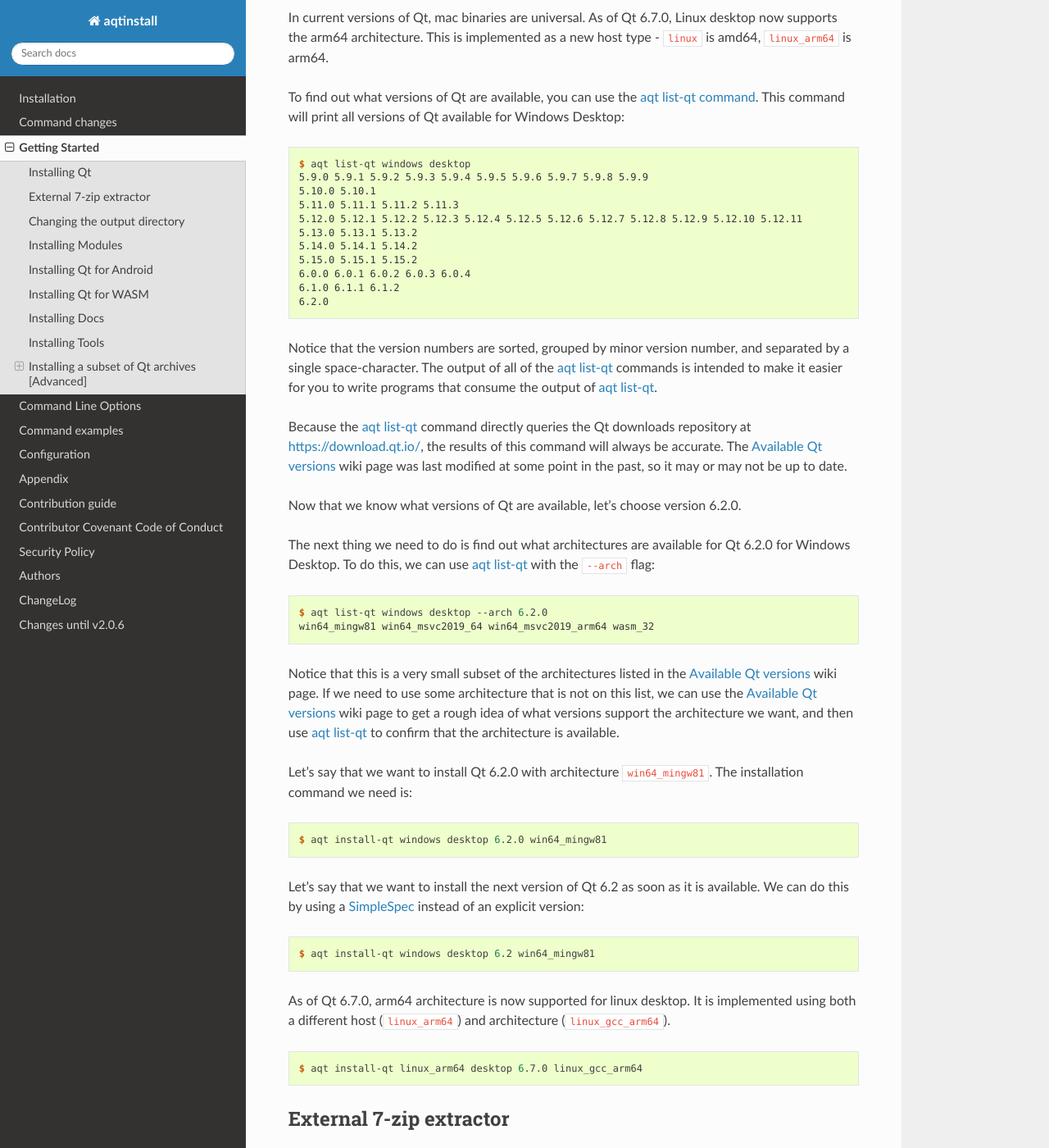
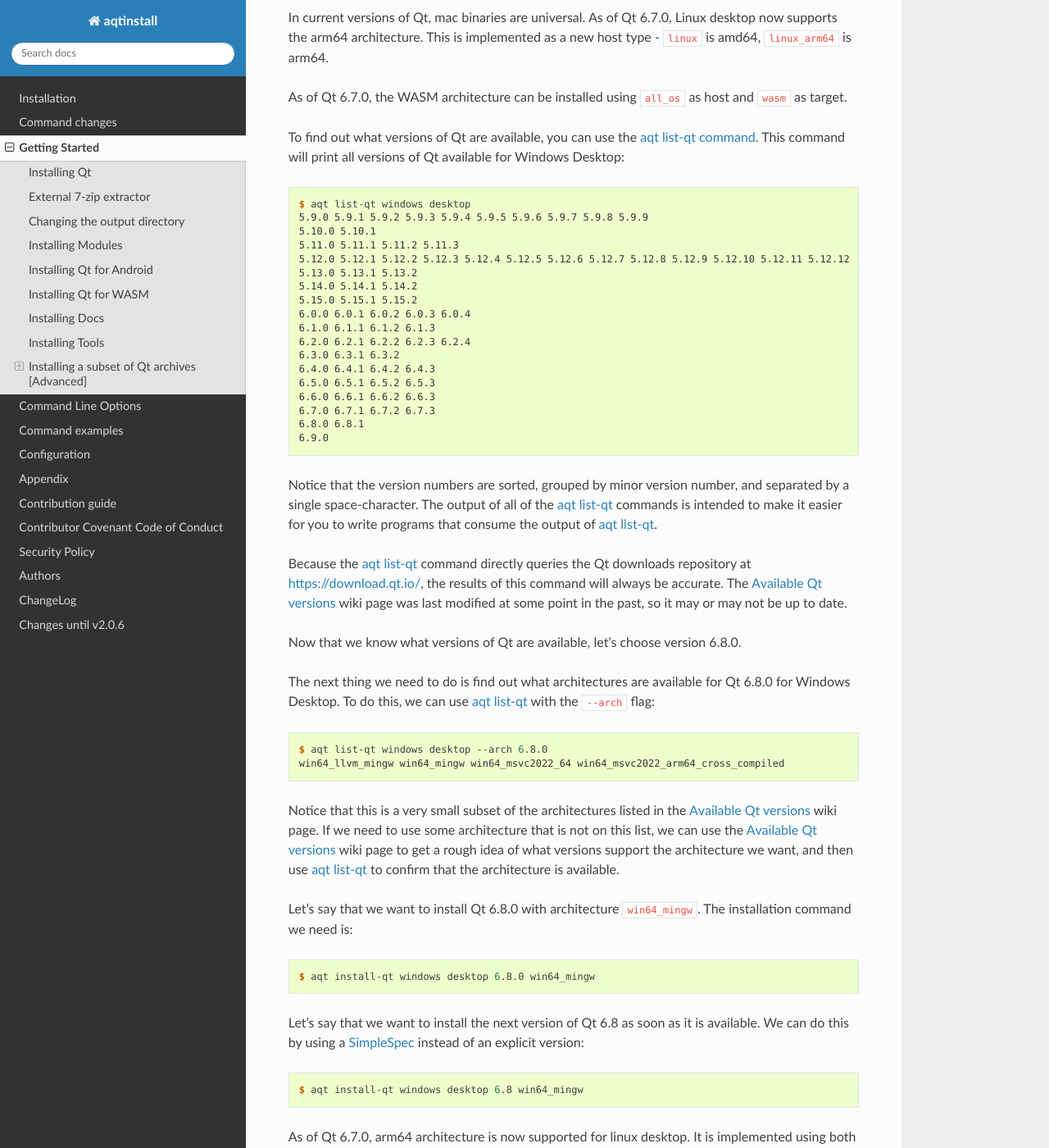
Before and after one commit to miurahr/aqtinstall, a Sphinx documentation site: the page built from docs/getting_started.rst, in a window 1280 px wide and 1400 px high, scrolled down 882 px. Shown: the whole window at 82% size. Built offline with Sphinx 7.4.7 and the Read the Docs theme 3.1.0, drawn with Linux system fonts in a browser that asks for light colours; the version number could not be read and is left out; some of the changed text lies outside the part shown.

Commit message:
Update getting_started.rst

```diff
--- a/docs/getting_started.rst
+++ b/docs/getting_started.rst
@@ -29,8 +29,8 @@
 
 To use ``aqt`` to install Qt, you will need to tell ``aqt`` four things:
 
-1. The host operating system (windows, mac, linux, or linux_arm64)
-2. The target SDK (desktop, android, ios, or winrt)
+1. The host operating system (windows, mac, linux, linux_arm64, or all_os for Qt 6.7+)
+2. The target SDK (desktop, android, ios, winrt, or wasm for Qt 6.7+)
 3. The version of Qt you would like to install
 4. The target architecture
 
@@ -41,6 +41,8 @@
 As of Qt 6.7.0, Linux desktop now supports the arm64 architecture.
 This is implemented as a new host type - ``linux`` is amd64, ``linux_arm64`` is arm64.
 
+As of Qt 6.7.0, the WASM architecture can be installed using ``all_os`` as host and ``wasm`` as target.
+
 To find out what versions of Qt are available, you can use the :ref:`aqt list-qt command <list-qt command>`.
 This command will print all versions of Qt available for Windows Desktop:
 
@@ -50,13 +52,20 @@
     5.9.0 5.9.1 5.9.2 5.9.3 5.9.4 5.9.5 5.9.6 5.9.7 5.9.8 5.9.9
     5.10.0 5.10.1
     5.11.0 5.11.1 5.11.2 5.11.3
-    5.12.0 5.12.1 5.12.2 5.12.3 5.12.4 5.12.5 5.12.6 5.12.7 5.12.8 5.12.9 5.12.10 5.12.11
+    5.12.0 5.12.1 5.12.2 5.12.3 5.12.4 5.12.5 5.12.6 5.12.7 5.12.8 5.12.9 5.12.10 5.12.11 5.12.12
     5.13.0 5.13.1 5.13.2
     5.14.0 5.14.1 5.14.2
     5.15.0 5.15.1 5.15.2
     6.0.0 6.0.1 6.0.2 6.0.3 6.0.4
-    6.1.0 6.1.1 6.1.2
-    6.2.0
+    6.1.0 6.1.1 6.1.2 6.1.3
+    6.2.0 6.2.1 6.2.2 6.2.3 6.2.4
+    6.3.0 6.3.1 6.3.2
+    6.4.0 6.4.1 6.4.2 6.4.3
+    6.5.0 6.5.1 6.5.2 6.5.3
+    6.6.0 6.6.1 6.6.2 6.6.3
+    6.7.0 6.7.1 6.7.2 6.7.3
+    6.8.0 6.8.1
+    6.9.0
 
 Notice that the version numbers are sorted, grouped by minor version number,
 and separated by a single space-character. The output of all of the
@@ -70,16 +79,16 @@
 
 .. _Available Qt versions: https://github.com/miurahr/aqtinstall/wiki/Available-Qt-versions
 
-Now that we know what versions of Qt are available, let's choose version 6.2.0.
+Now that we know what versions of Qt are available, let's choose version 6.8.0.
 
 The next thing we need to do is find out what architectures are available for
-Qt 6.2.0 for Windows Desktop. To do this, we can use :ref:`aqt list-qt <list-qt command>` with the
+Qt 6.8.0 for Windows Desktop. To do this, we can use :ref:`aqt list-qt <list-qt command>` with the
 ``--arch`` flag:
 
 .. code-block:: console
 
-    $ aqt list-qt windows desktop --arch 6.2.0
-    win64_mingw81 win64_msvc2019_64 win64_msvc2019_arm64 wasm_32
+    $ aqt list-qt windows desktop --arch 6.8.0
+    win64_llvm_mingw win64_mingw win64_msvc2022_64 win64_msvc2022_arm64_cross_compiled
 
 Notice that this is a very small subset of the architectures listed in the
 `Available Qt versions`_ wiki page. If we need to use some architecture that
@@ -87,21 +96,21 @@
 a rough idea of what versions support the architecture we want, and then use
 :ref:`aqt list-qt <list-qt command>` to confirm that the architecture is available.
 
-Let's say that we want to install Qt 6.2.0 with architecture ``win64_mingw81``.
+Let's say that we want to install Qt 6.8.0 with architecture ``win64_mingw``.
 The installation command we need is:
 
 .. code-block:: console
 
-    $ aqt install-qt windows desktop 6.2.0 win64_mingw81
+    $ aqt install-qt windows desktop 6.8.0 win64_mingw
 
-Let's say that we want to install the next version of Qt 6.2 as soon as it is available.
+Let's say that we want to install the next version of Qt 6.8 as soon as it is available.
 We can do this by using a
 `SimpleSpec <https://python-semanticversion.readthedocs.io/en/latest/reference.html#semantic_version.SimpleSpec>`_
 instead of an explicit version:
 
 .. code-block:: console
 
-    $ aqt install-qt windows desktop 6.2 win64_mingw81
+    $ aqt install-qt windows desktop 6.8 win64_mingw
 
 As of Qt 6.7.0, arm64 architecture is now supported for linux desktop.
 It is implemented using both a different host (``linux_arm64``) and architecture (``linux_gcc_arm64``).
@@ -109,6 +118,13 @@
 .. code-block:: console
 
     $ aqt install-qt linux_arm64 desktop 6.7.0 linux_gcc_arm64
+
+As of Qt 6.7.0, the WASM architecture can be installed using ``all_os`` as host and ``wasm`` as target.
+The available architectures are ``wasm_singlethread`` and ``wasm_multithread``
+
+.. code-block:: console
+
+    $ aqt install-qt all_os wasm 6.7.0 wasm_singlethread
 
 External 7-zip extractor
 ------------------------
@@ -120,14 +136,14 @@
 
 .. code-block:: doscon
 
-    C:\> aqt install-qt windows desktop 6.2.0 gcc_64 --external 7za.exe
+    C:\> aqt install-qt windows desktop 6.8.0 win64_msvc2022_64 --external 7za.exe
 
 On Linux, you can specify p7zip_, a Linux port of 7-zip_, which is often
 installed by default, using this command:
 
 .. code-block:: console
 
-    $ aqt install-qt linux desktop 6.2.0 gcc_64 --external 7z
+    $ aqt install-qt linux desktop 6.8.0 linux_gcc_64 --external 7z
 
 .. _py7zr: https://pypi.org/project/py7zr/
 .. _p7zip: https://p7zip.sourceforge.net/
@@ -138,8 +154,8 @@
 
 By default, ``aqt`` will install all of the Qt packages into the current
 working directory, in the subdirectory ``./<Qt version>/<arch>/``.
-For example, if we install Qt 6.2.0 for Windows desktop with arch ``win64_mingw81``,
-it would end up in ``./6.2.0/win64_mingw81``.
+For example, if we install Qt 6.8.0 for Windows desktop with arch ``win64_mingw``,
+it would end up in ``./6.8.0/win64_mingw``.
 
 If you would prefer to install it to another location, you
 will need to use the ``-O`` or ``--outputdir`` flag.
@@ -152,7 +168,7 @@
 .. code-block:: doscon
 
     C:\> mkdir Qt
-    C:\> aqt install-qt --outputdir c:\Qt windows desktop 6.2.0 win64_mingw81
+    C:\> aqt install-qt --outputdir c:\Qt windows desktop 6.8.0 win64_mingw
 
 
 Installing Modules
@@ -294,7 +310,9 @@
 Installing Qt for WASM
 ----------------------
 
-To find out how to install Qt for WASM, we will need to use the ``wasm_32`` architecture.
+To find out how to install Qt for WASM, we will need to use the ``wasm_32`` architecture for Qt versions <= 6.4.*
+For Qt versions 6.5.* and 6.6.*, we will need to use the ``wasm_singlethread`` or ``wasm_multithread`` architectures.
+For Qt version >= 6.7.*, we will need to use the host ``all_os``, the target ``wasm``, and the ``wasm_singlethread`` or ``wasm_multithread`` architectures.
 We can find out whether or not that architecture is available for our version of Qt with the
 ``--arch`` flag.
 
@@ -307,8 +325,9 @@
 
 Not every version of Qt supports WASM. This command shows us that we cannot use WASM with Qt 6.1.3.
 
-Please note that the WASM architecture for Qt 6.5.0+ changed from ``wasm_32`` to ``wasm_singlethread`` and
-``wasm_multithread``. Always use ``aqt list-qt`` to check what architectures are available for the desired version of Qt.
+Please note that the WASM architecture for Qt 6.5.* and Qt 6.6.* changed from ``wasm_32`` to ``wasm_singlethread`` and
+``wasm_multithread``. For Qt 6.7.* and above, you will also need to use the host ``all_os`` and target ``wasm``.
+Always use ``aqt list-qt`` to check what architectures are available for the desired version of Qt.
 
 We can check the modules available as before:
 
@@ -331,6 +350,8 @@
 .. code-block:: console
 
     $ aqt install-qt linux desktop 6.2.0 wasm_32 -m qtcharts qtnetworkauth --autodesktop
+    $ aqt install-qt linux desktop 6.6.0 wasm_singlethread -m qtcharts qtnetworkauth --autodesktop
+    $ aqt install-qt all_os wasm 6.8.0 wasm_multithread -m qtcharts qtnetworkauth --autodesktop
 
 
 Installing Docs
```
